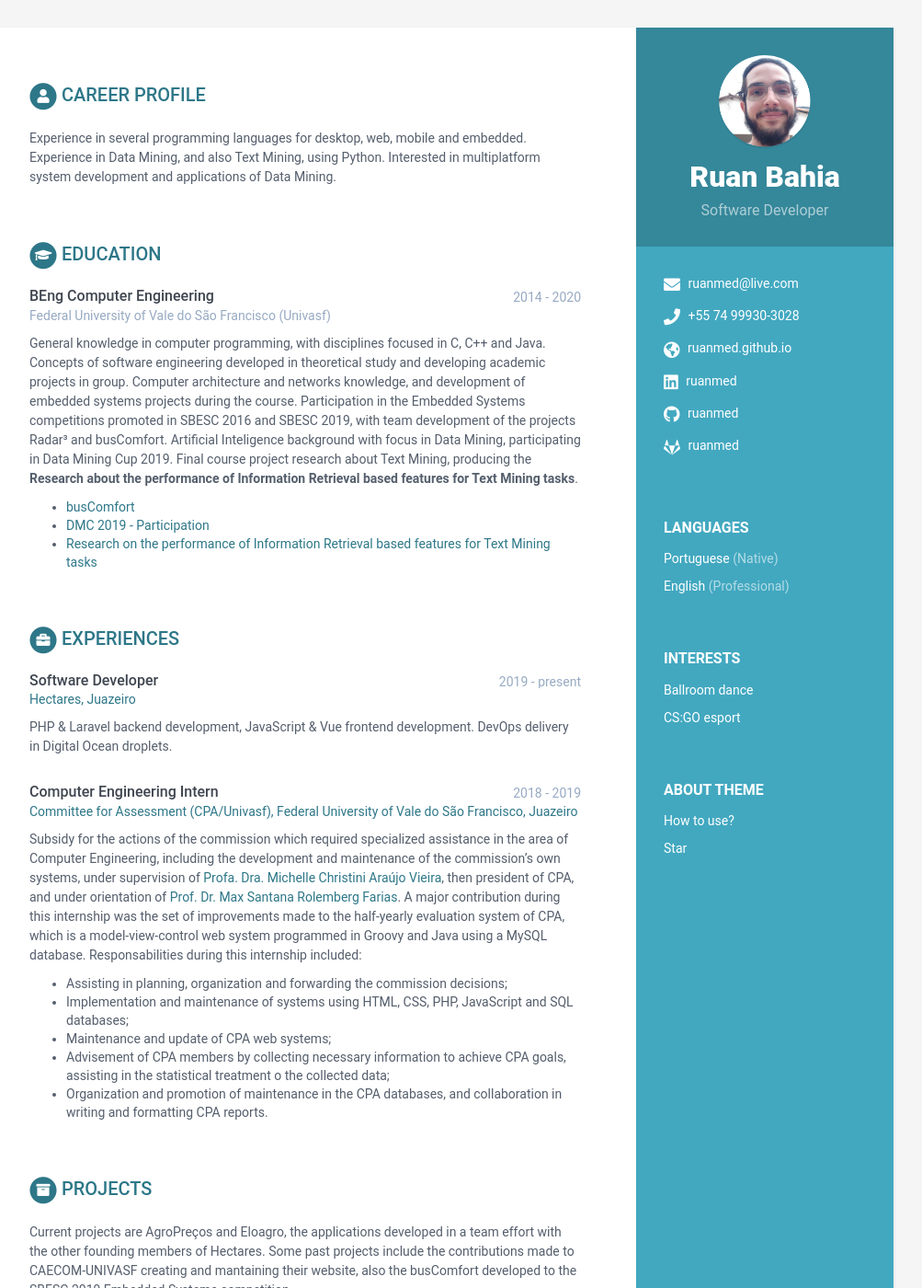
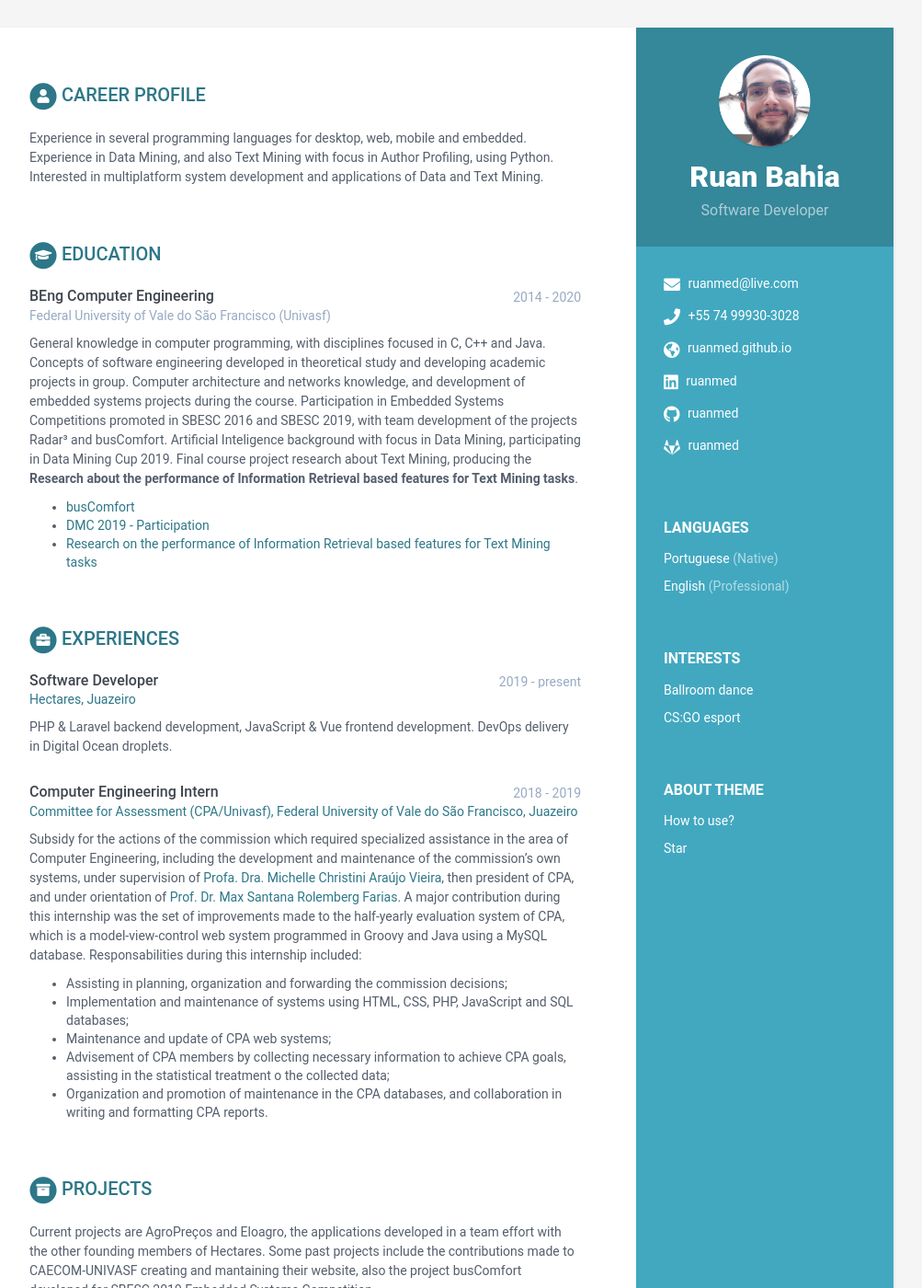
Before and after one commit to ruanmed/online-cv, a Jekyll site: the page built from index.html, in a window 1280 px wide and 1400 px high. Shown: the whole window at 92% size, without its empty margins (168-1171 px from the left). Built offline with Jekyll 4.4.1, drawn with Linux system fonts in a browser that asks for light colours; some of the changed text lies outside the part shown.

Commit message:
Pequena correção.

```diff
--- a/_data/data.yml
+++ b/_data/data.yml
@@ -42,8 +42,8 @@ career-profile:
     title: Career Profile
     summary: |
       Experience in several programming languages for desktop, web, mobile and embedded.
-      Experience in Data Mining, and also Text Mining, using Python.
-      Interested in multiplatform system development and applications of Data Mining.
+      Experience in Data Mining, and also Text Mining with focus in Author Profiling, using Python.
+      Interested in multiplatform system development and applications of Data and Text Mining.
 
 # Summarise your career here lorem ipsum dolor sit amet, consectetuer
 # adipiscing elit. You can [download this free resume/CV template here]().
@@ -63,7 +63,7 @@ education:
         developing academic projects in group.
         Computer architecture and networks knowledge, and development
         of embedded systems projects during the course.
-        Participation in the Embedded Systems competitions promoted in SBESC
+        Participation in Embedded Systems Competitions promoted in SBESC
         2016 and SBESC 2019, with team development of the projects Radar³ and
         busComfort.
         Artificial Inteligence background with focus in Data Mining,
@@ -112,8 +112,8 @@ projects:
       Current projects are AgroPreços and Eloagro, the applications developed
       in a team effort with the other founding members of Hectares.
       Some past projects include the contributions made to CAECOM-UNIVASF creating
-      and mantaining their website, also the busComfort developed to the SBESC 2019
-      Embedded Systems competition.
+      and mantaining their website, also the project busComfort developed for SBESC 2019
+      Embedded Systems Competition.
     assignments:
       - title: busComfort
         link: "https://gitlab.com/buscomfort/"
```
